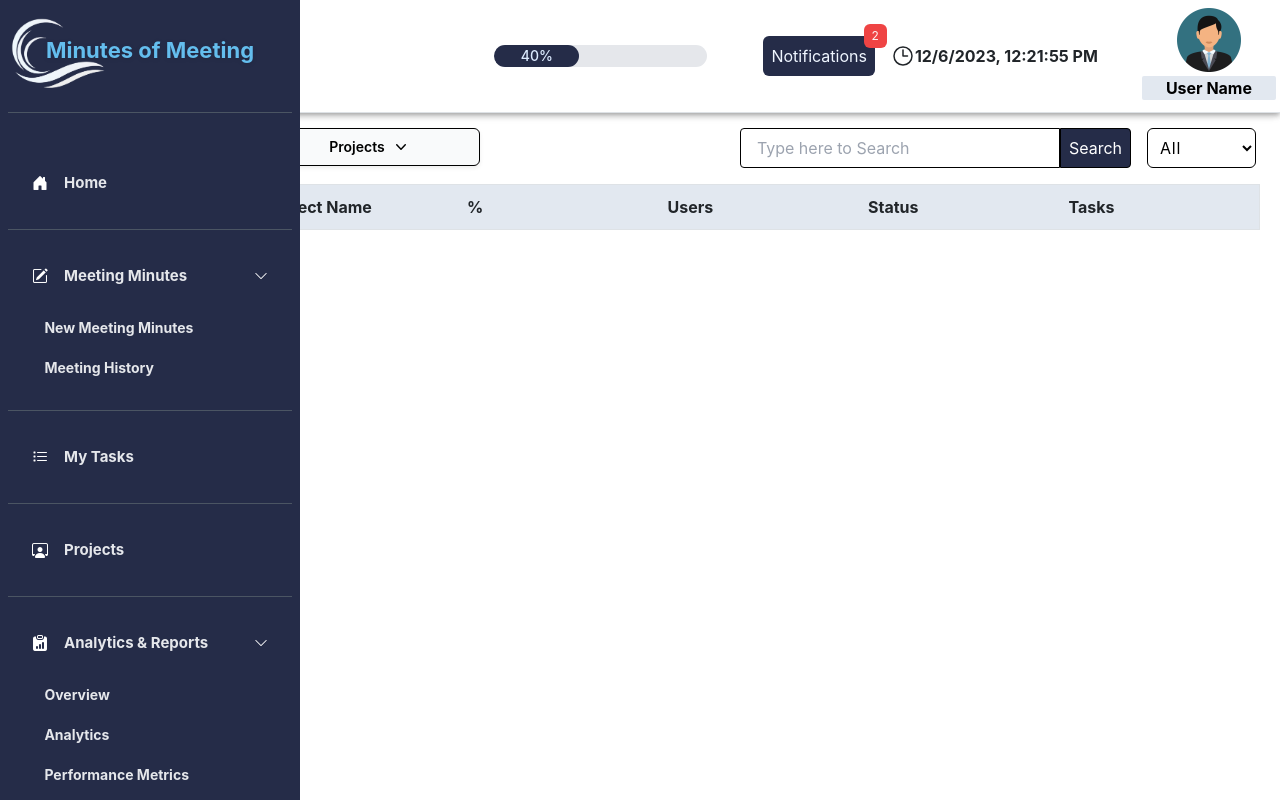
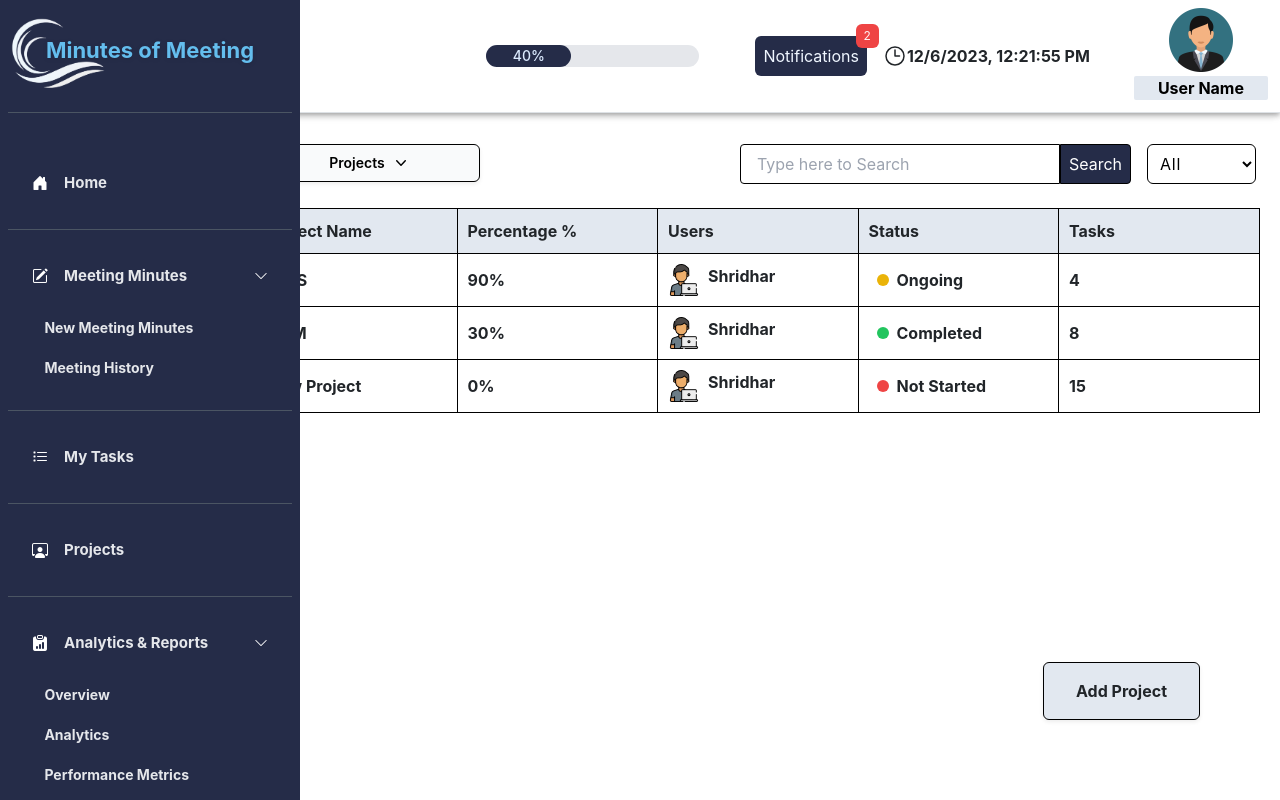
Before and after one commit to shripatil1999/Mom2, a React (Create React App) app: page /projects in a window 1280 px wide. Built offline with nearby package versions, Linux system fonts and the light colour scheme.

Commit message:
Projects

```diff
--- a/src/frontend/dashboard/Projects.js
+++ b/src/frontend/dashboard/Projects.js
@@ -1,37 +1,195 @@
-import React from 'react'
-import GlobalLayout from '../utils/hoc/globalLayout'
-import Dropdown from '../utils/elements/dropdown'
-import SearchFilter from '../utils/elements/SearchFilter'
+import React from "react";
+import GlobalLayout from "../utils/hoc/globalLayout";
+import Dropdown from "../utils/elements/dropdown";
+import SearchFilter from "../utils/elements/SearchFilter";
+
+const ProjectDetails = [
+  {
+    ProjectId: 1,
+    Name: "IPMS",
+    Percentage: 90,
+    User: "Shridhar",
+    Status: "Ongoing",
+    Tasks: 4,
+  },
+  {
+    ProjectId: 2,
+    Name: "MoM",
+    Percentage: 30,
+    User: "Shridhar",
+    Status: "Completed",
+    Tasks: 8,
+  },
+  {
+    ProjectId: 3,
+    Name: "New Project",
+    Percentage: 0,
+    User: "Shridhar",
+    Status: "Not Started",
+    Tasks: 15,
+  },
+];
 
 export default function Projects() {
   return (
     <GlobalLayout>
-      <div className="head flex justify-between">
-        <Dropdown project1="Project Number 1" project2="Project Number 2" project3="Project Number 3" />
+      <div className="head flex justify-between mt-3">
+        <Dropdown
+          project1="Project Number 1"
+          project2="Project Number 2"
+          project3="Project Number 3"
+        />
         <SearchFilter />
       </div>
-      <div className="ProjectList">
-        <table style={{ width: "98%", marginTop:"1rem" }}>
+      <div className="ProjectList mt-4">
+        <table style={{ width: "98%", marginTop: "1rem" }}>
           <thead>
             <tr className="border border-gray-900 bg-slate-200 ">
-              <th style={{ width: "20%", padding: "1%" }}>Project Name</th>
-              <th style={{ width: "20%", padding: "1%" }}>%</th>
-              <th style={{ width: "20%", padding: "1%" }}>Users</th>
-              <th style={{ width: "20%", padding: "1%" }}>Status</th>
-              <th style={{ width: "20%", padding: "1%" }}>Tasks</th>
+              <th
+                style={{
+                  width: "20%",
+                  padding: "1%",
+                  border: "1px solid black",
+                }}
+              >
+                Project Name
+              </th>
+              <th
+                style={{
+                  width: "20%",
+                  padding: "1%",
+                  border: "1px solid black",
+                }}
+              >
+               Percentage %
+              </th>
+              <th
+                style={{
+                  width: "20%",
+                  padding: "1%",
+                  border: "1px solid black",
+                }}
+              >
+                Users
+              </th>
+              <th
+                style={{
+                  width: "20%",
+                  padding: "1%",
+                  border: "1px solid black",
+                }}
+              >
+                Status
+              </th>
+              <th
+                style={{
+                  width: "20%",
+                  padding: "1%",
+                  border: "1px solid black",
+                }}
+              >
+                Tasks
+              </th>
             </tr>
           </thead>
           <tbody>
-            <tr>
-              <th></th>
-              <th></th>
-              <th></th>
-              <th></th>
-              <th></th>
-            </tr>
+            {ProjectDetails.map((project) => (
+              <tr key={project.id}>
+                <th
+                  style={{
+                    width: "20%",
+                    padding: "1%",
+                    border: "1px solid black",
+                  }}
+                >
+                  {project.Name}
+                </th>
+                <th
+                  style={{
+                    width: "20%",
+                    padding: "1%",
+                    border: "1px solid black",
+                  }}
+                >
+                  {project.Percentage}%
+                </th>
+                <th
+                  style={{
+                    width: "20%",
+                    padding: "1%",
+                    border: "1px solid black",
+                  }}
+                >
+                  <div className="flex">
+                <img className="mr-2" src="/images/icons/programmer.png" alt="" />  {project.User}</div>
+                </th>
+                <th
+                  style={{
+                    width: "20%",
+                    padding: "1%",
+                    border: "1px solid black",
+                  }}
+                >
+                  {project.Status === "Ongoing" ?
+                    <>
+                      <div className="flex flex-row items-center">
+                      <div className="w-3 h-3 rounded bg-yellow-500 mx-2"></div>
+                      <p>{project.Status}</p>
+                      </div>
+                    </>
+                    :
+                    project.Status === "Completed" ?
+                      <div className="flex flex-row items-center">
+                        <div className="w-3 h-3 rounded bg-green-500 mx-2"></div>
+                        <p>{project.Status}</p>
+                      </div> :
+                      project.Status === "Not Started" ?
+                        <div className="flex flex-row items-center">
+                          <div className="w-3 h-3 rounded bg-red-500 mx-2"></div>
+                          <p>{project.Status}</p>
+                        </div>
+                        : null
+                  }
+
+
+
+                  {/*
+                  // var foo = (
+                  // bar === 'a' ? 1 : // if
+                  // bar === 'b' ? 2 : // else if
+                  // bar === 'c' ? 3 : // else if
+                  // null // else
+                  // ); */}
+
+
+                  {/* <select
+                        id="pricingType"
+                        name="pricingType"
+                        className="w-full h-10 border border-black focus:outline-none bg-white focus:border-black text-black rounded px-2 md:px-3 py-0 md:py-1 tracking-wider"
+                    >
+                        <option value="All" defaultValue="0">
+                            All
+                        </option>
+                        <option value="">Option 1</option>
+                        <option value="">Option 2</option>
+                        <option value="">Option 3</option>
+                    </select> */}
+                </th>
+                <th
+                  style={{
+                    width: "20%",
+                    padding: "1%",
+                    border: "1px solid black",
+                  }}
+                >
+                  {project.Tasks}
+                </th>
+              </tr>
+            ))}
           </tbody>
         </table>
+        <button className="absolute bottom-0 right-0 m-20 border rounded-md border-black px-8 py-3 shadow-sm bg-slate-200 hover:bg-slate-700 font-bold hover:text-white">Add Project</button>
       </div>
     </GlobalLayout>
-  )
+  );
 }
--- a/src/frontend/header/Header.js
+++ b/src/frontend/header/Header.js
@@ -75,8 +75,8 @@ export default function Header() {
           </div>
         </div>
 
-        <div className="relative user col-span-1 h-full">
-          <div className="group flex flex-col items-center py-2">
+        <div className="relative user h-full">
+          <div className="group flex flex-col items-center py-2 pr-2">
             <img className="w-16" src="/images/icons/user.png" alt="" />
             <div className="user-name  bg-slate-200 text-black rounded-sm px-4 m-1">
               <p className="font-bold text-base">{"User Name"}</p>
```
Also changed, not shown: public/images/icons/programmer.png (added).
